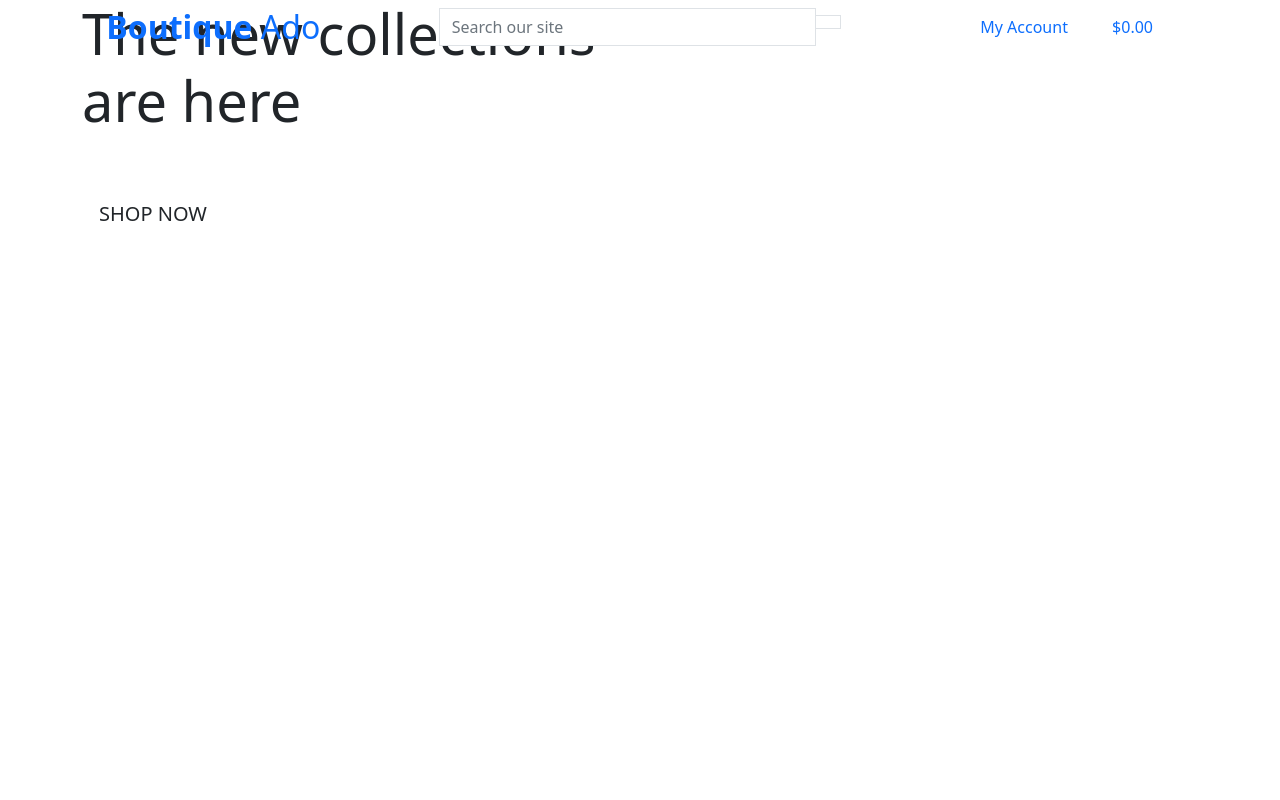
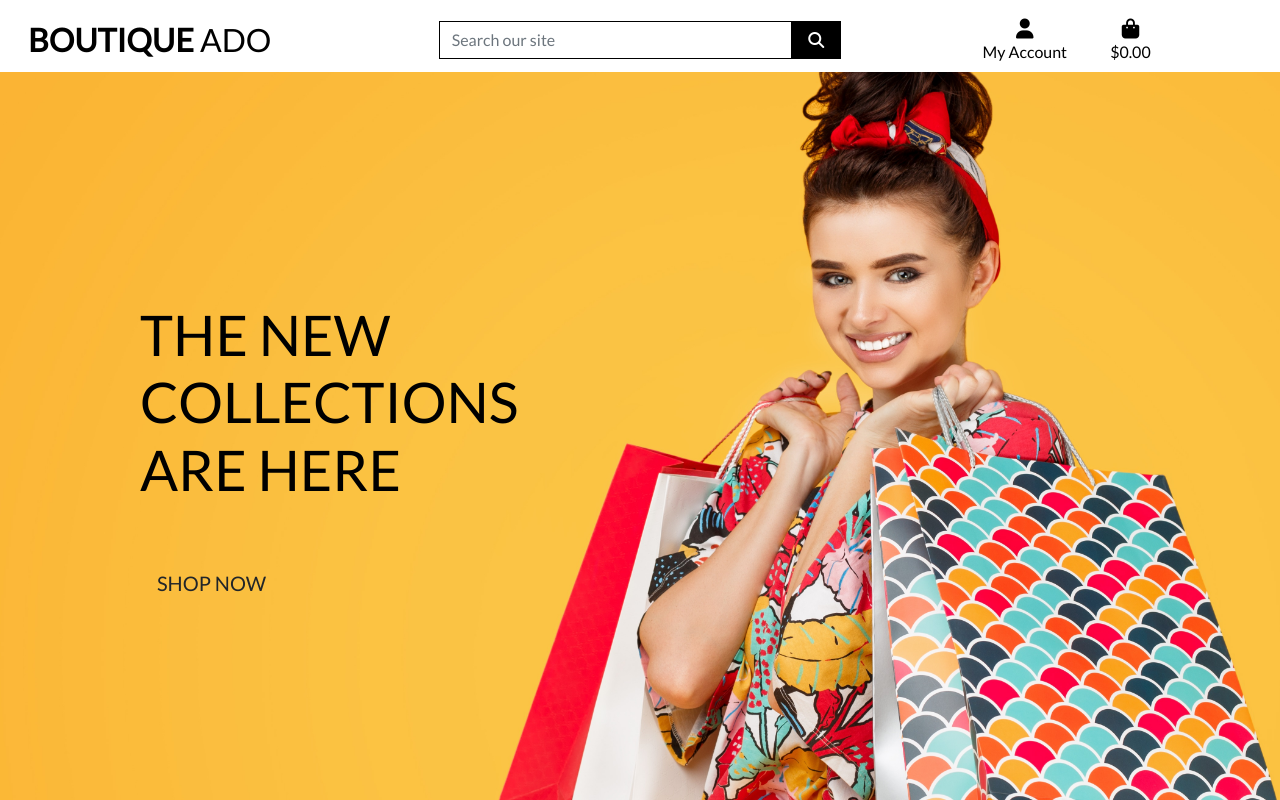
Before and after one commit to LukeGarnham/Mini-Project-4, a Django app: page / in a window 1280 px wide. Run offline with Django 3.2, Linux system fonts and the light colour scheme; some libraries are stand-ins or nearby versions.

Commit message:
Completed homepage header and CSS.

```diff
--- a/boutique_ado/settings.py
+++ b/boutique_ado/settings.py
@@ -152,3 +152,7 @@ USE_TZ = True
 # https://docs.djangoproject.com/en/3.1/howto/static-files/
 
 STATIC_URL = '/static/'
+STATICFILES_DIRS = (os.path.join(BASE_DIR, 'static'),)
+
+MEDIA_URL = '/media/'
+MEDIA_ROOT = os.path.join(BASE_DIR, 'media')
--- a/boutique_ado/urls.py
+++ b/boutique_ado/urls.py
@@ -15,9 +15,11 @@ Including another URLconf
 """
 from django.contrib import admin
 from django.urls import path, include
+from django.conf import settings
+from django.conf.urls.static import static
 
 urlpatterns = [
     path('admin/', admin.site.urls),
     path('accounts/', include('allauth.urls')),
     path('', include('home.urls')),
-]
+] + static(settings.MEDIA_URL, document_root=settings.MEDIA_ROOT)
--- /dev/null
+++ b/static/css/base.css
@@ -0,0 +1,81 @@
+html {
+    height: 100%;
+}
+
+body {
+    background: url('/media/homepage_background_cropped.jpg') no-repeat center center fixed;
+    background-size: cover;
+    height: calc(100vh - 164px);
+    color: #555;
+    font-family: 'Lato';
+}
+
+/* from Bulma */
+.icon {
+    align-items: center;
+    display: inline-flex;
+    justify-content: center;
+    height: 1.5rem;
+    width: 1.5rem;
+}
+
+.logo-font {
+    text-transform: uppercase;
+}
+
+.main-logo-link {
+    width: fit-content;
+}
+
+.shop-now-button {
+    background: black;
+    color: white;
+    min-width: 260px;
+}
+
+.btn-black {
+    background: black;
+    color: white;
+}
+
+.shop-now-button:hover,
+.shop-now-button:active,
+.shop-now-button:focus,
+.btn-black:hover,
+.btn-black:active,
+.btn-black:focus {
+    background: #222;
+    color: white;
+}
+
+.text-black {
+    color: #000 !important;
+}
+
+.border-black {
+    border: 1px solid black !important;
+}
+
+/* -------------------------------- Media Queries */
+
+/* Slightly larger container on xl screens */
+@media (min-width: 1200px) {
+  .container {
+    max-width: 80%;
+  }
+}
+
+/* fixed top navbar only on medium and up */
+@media (min-width: 992px) {
+    .fixed-top-desktop-only {
+        position: fixed;
+        top: 0;
+        right: 0;
+        left: 0;
+        z-index: 1030;
+    }
+
+    .header-container {
+        padding-top: 164px;
+    }
+}
--- a/templates/base.html
+++ b/templates/base.html
@@ -20,13 +20,16 @@
         {% block corecss %}
             <!-- Bootstrap CSS -->
             <link href="https://cdn.jsdelivr.net/npm/bootstrap@5.0.0-beta2/dist/css/bootstrap.min.css" rel="stylesheet" integrity="sha384-BmbxuPwQa2lc/FVzBcNJ7UAyJxM6wuqIj61tLrc4wSX0szH/Ev+nYRRuWlolflfl" crossorigin="anonymous">
+            <link rel="stylesheet" href="https://fonts.googleapis.com/css2?family=Lato&display=swap">
+            <link rel="stylesheet" href="{% static 'css/base.css' %}">
         {% endblock %}
 
         {% block corejs %}
+            <script src="https://kit.fontawesome.com/3c7a2633c9.js" crossorigin="anonymous"></script>
             <!-- jQuery, Popper and Bootstrap JS CDN links -->
-            <script src="https://code.jquery.com/jquery-3.5.1.slim.min.js" integrity="sha256-4+XzXVhsDmqanXGHaHvgh1gMQKX40OUvDEBTu8JcmNs=" crossorigin="anonymous"></script>
-            <script src="https://cdn.jsdelivr.net/npm/@popperjs/core@2.6.0/dist/umd/popper.min.js" integrity="sha384-KsvD1yqQ1/1+IA7gi3P0tyJcT3vR+NdBTt13hSJ2lnve8agRGXTTyNaBYmCR/Nwi" crossorigin="anonymous"></script>
-            <script src="https://cdn.jsdelivr.net/npm/bootstrap@5.0.0-beta2/dist/js/bootstrap.min.js" integrity="sha384-nsg8ua9HAw1y0W1btsyWgBklPnCUAFLuTMS2G72MMONqmOymq585AcH49TLBQObG" crossorigin="anonymous"></script>
+            <script src="https://code.jquery.com/jquery-3.5.1.slim.min.js" integrity="sha384-DfXdz2htPH0lsSSs5nCTpuj/zy4C+OGpamoFVy38MVBnE+IbbVYUew+OrCXaRkfj" crossorigin="anonymous"></script>
+            <script src="https://cdn.jsdelivr.net/npm/popper.js@1.16.1/dist/umd/popper.min.js" integrity="sha384-9/reFTGAW83EW2RDu2S0VKaIzap3H66lZH81PoYlFhbGU+6BZp6G7niu735Sk7lN" crossorigin="anonymous"></script>
+            <script src="https://cdn.jsdelivr.net/npm/bootstrap@4.6.0/dist/js/bootstrap.min.js" integrity="sha384-+YQ4JLhjyBLPDQt//I+STsc9iw4uQqACwlvpslubQzn4u2UU2UFM80nGisd026JF" crossorigin="anonymous"></script>
         {% endblock %}
 
         <title>Boutique Ado {% block extra_title %}{% endblock %}</title>
@@ -34,7 +37,7 @@
 
     <body>
         <header class="container-fluid fixed-top">
-            <div class="row">
+            <div id="topnav" class="row bg-white pt-lg-2 d-none d-lg-flex">
                 <div class="col-12 col-lg-4 my-auto py-1 py-lg-0 text-center text-lg-left">
                     <a href="{% url 'home' %}" class="nav-link main-logo-link">
                         <h2 class="logo-font text-black my-0"><strong>Boutique</strong> Ado</h2>
```
Also changed, not shown: media/homepage_background_cropped.jpg (added).
